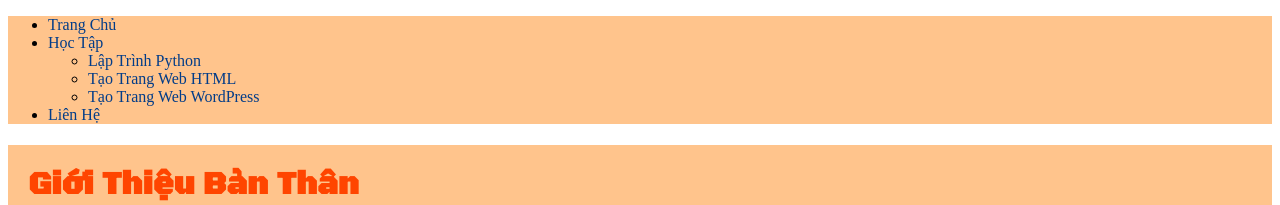
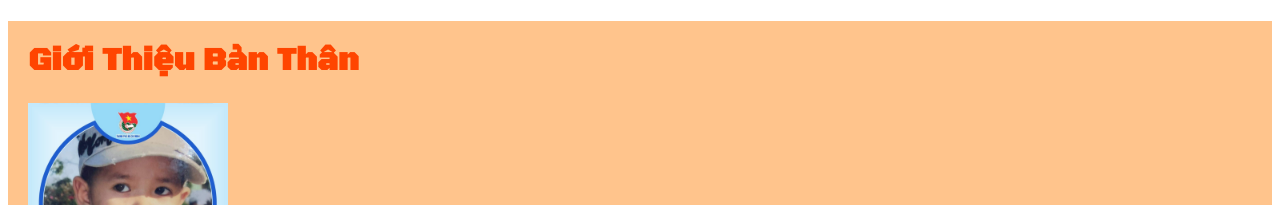
Before and after one commit to Khang0609/Bai6_HP_6, a plain HTML site: page index.html in a window 1280 px wide. Shown: the top 205 px of the page. Drawn offline with Linux system fonts and the light colour scheme.

Commit message:
second commit

```diff
--- a/index.html
+++ b/index.html
@@ -9,7 +9,7 @@
     <title>GIỚI THIỆU BẢN THÂN</title>
 </head>
 <body>
-    <div id="header">
+    <!-- <div id="header">
         <ul id="menu">
             <li><a href="#">Trang Chủ</a></li>
             <li>
@@ -22,7 +22,7 @@
             </li>
             <li><a href="#">Liên Hệ</a></li>
         </ul>
-    </div>
+    </div> -->
     <div id="self">
         <h1 class="padd" id="first">Giới Thiệu Bản Thân</h1>
         <img class="padd" id="ava" src="./ava.jpg" >
--- a/style.css
+++ b/style.css
@@ -11,7 +11,7 @@ p{
     font-style: normal;
     color: #023C88;
 }
-div{
+#self{
     background-color:#FFC48C;
 }
 #ava{
```
Also changed, not shown: ava.jpg (added).
